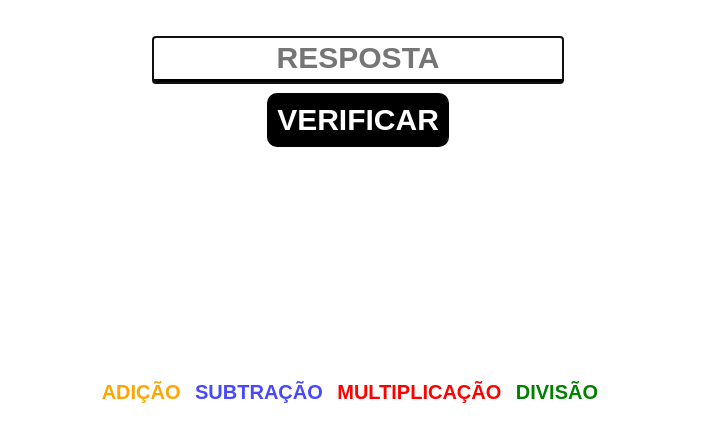
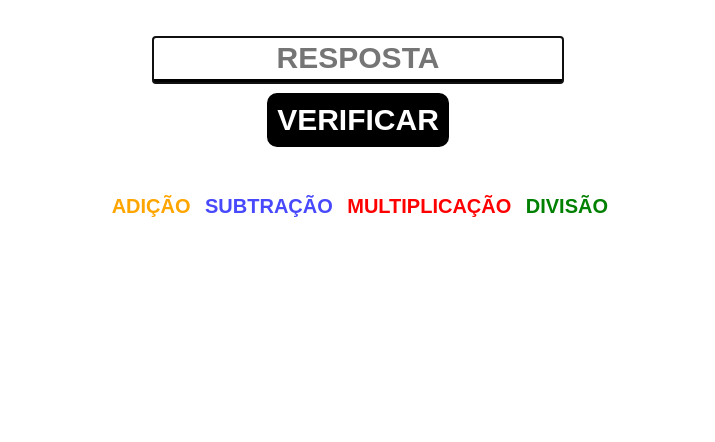
Before and after one commit to juliocjunior/gerador-de-exercicios-mat-variados, a plain HTML site: page index.html in a window 1280 px wide. Shown: the part 340-782 px from the top of the page, without its empty margins (282-997 px from the left). Drawn offline with Linux system fonts and the light colour scheme.

Commit message:
ajustando links no meio

```diff
--- a/style.css
+++ b/style.css
@@ -66,8 +66,8 @@ h3 {
 
 .links {
     position: fixed;
-    bottom: 7vh;
-    right: calc(50% - 250px)
+
+    right: calc(50% - 260px)
 }
 
 .links a {
```
